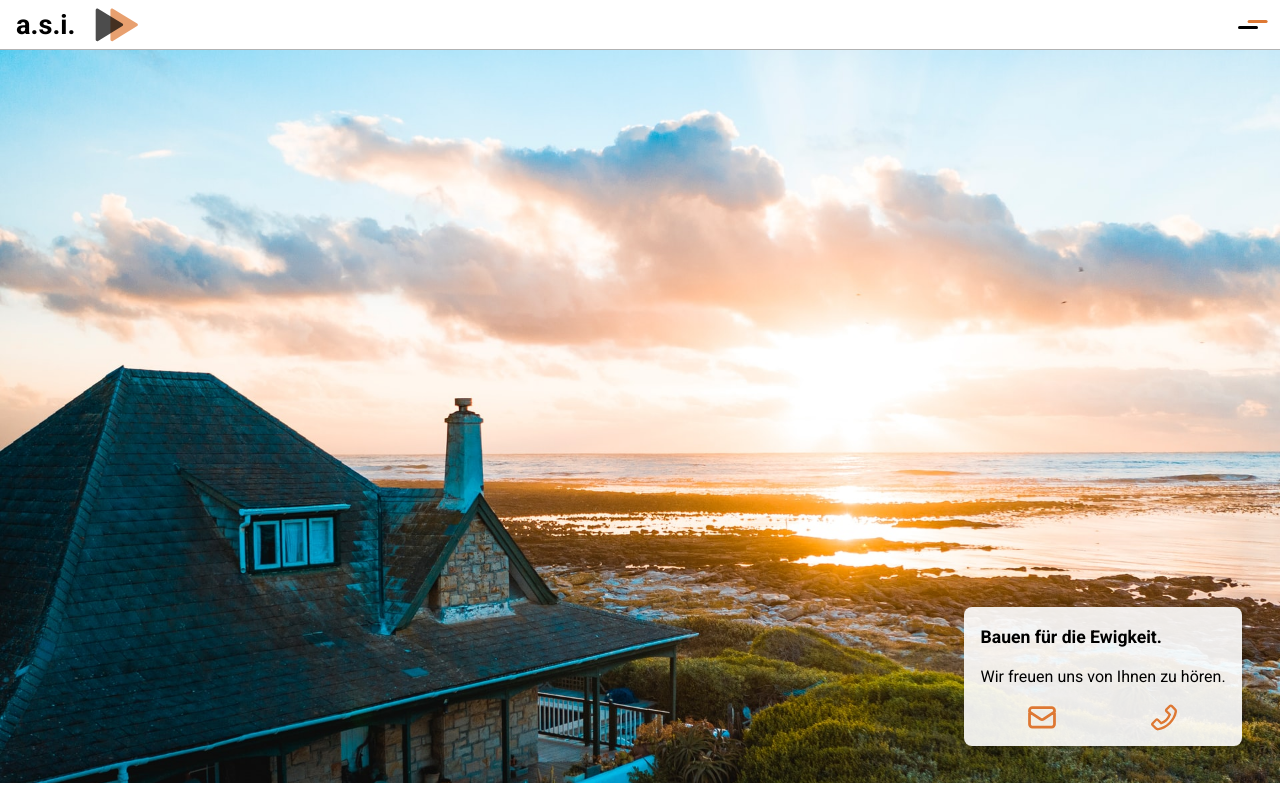
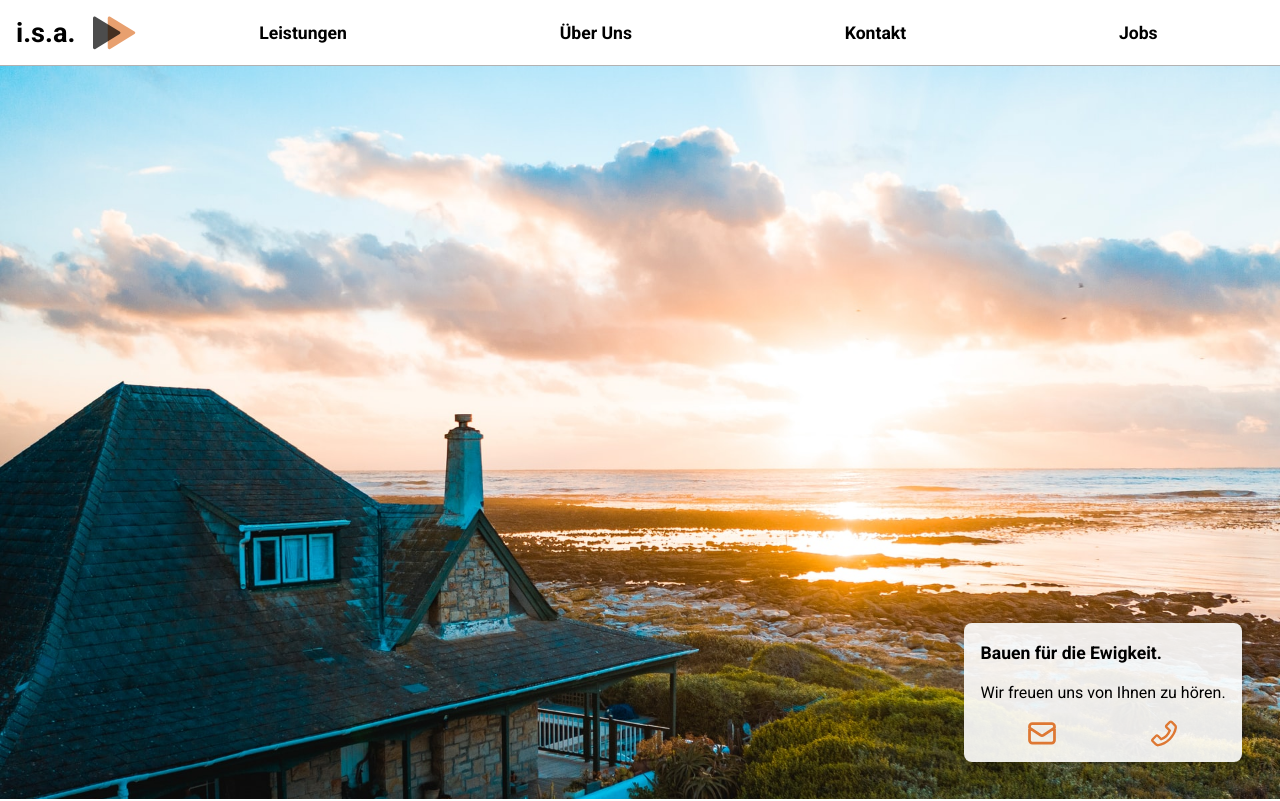
Before and after one commit to asi-isa/construction, a Next.js app: page / in a window 1280 px wide. Shown: the top 801 px of the page. Built offline with nearby package versions, Linux system fonts and the light colour scheme.

Commit message:
header desktop

```diff
--- a/comps/header/Header.js
+++ b/comps/header/Header.js
@@ -13,13 +13,14 @@ export default function Header() {
       {showHamMenu && <div className={styles.modal}></div>}
       <header className={styles.header}>
         <Link href="/">
-          <a className={styles.firma}>a.s.i.</a>
+          <a className={styles.firma}>i.s.a.</a>
         </Link>
         <Logo />
         <div
           className={`${styles.ham} ${showHamMenu && styles.active}`}
           onClick={toggleHamMenu}
         ></div>
+
         <nav className={`${styles.nav} ${!showHamMenu && "transparent"}`}>
           <ul className={styles.ul}>
             <li className={styles.li} onClick={toggleHamMenu}>
--- a/comps/header/Header.module.css
+++ b/comps/header/Header.module.css
@@ -109,5 +109,35 @@
   background-color: var(--accent-color-50);
 }
 
-@media (min-width: 769px) {
+@media (min-width: 768px) {
+  .header {
+    padding: 1rem;
+  }
+  .ham {
+    display: none;
+  }
+  .nav {
+    opacity: 1;
+
+    position: initial;
+    font-size: 1.1rem;
+    font-weight: bold;
+    margin: 0;
+    border: none;
+    border-radius: none;
+    text-align: initial;
+    padding: 0;
+    padding-top: 0;
+    background-color: initial;
+  }
+  .nav::before {
+    display: none;
+  }
+  .ul {
+    display: flex;
+    justify-content: space-around;
+  }
+  .li {
+    margin-bottom: 0;
+  }
 }
```
